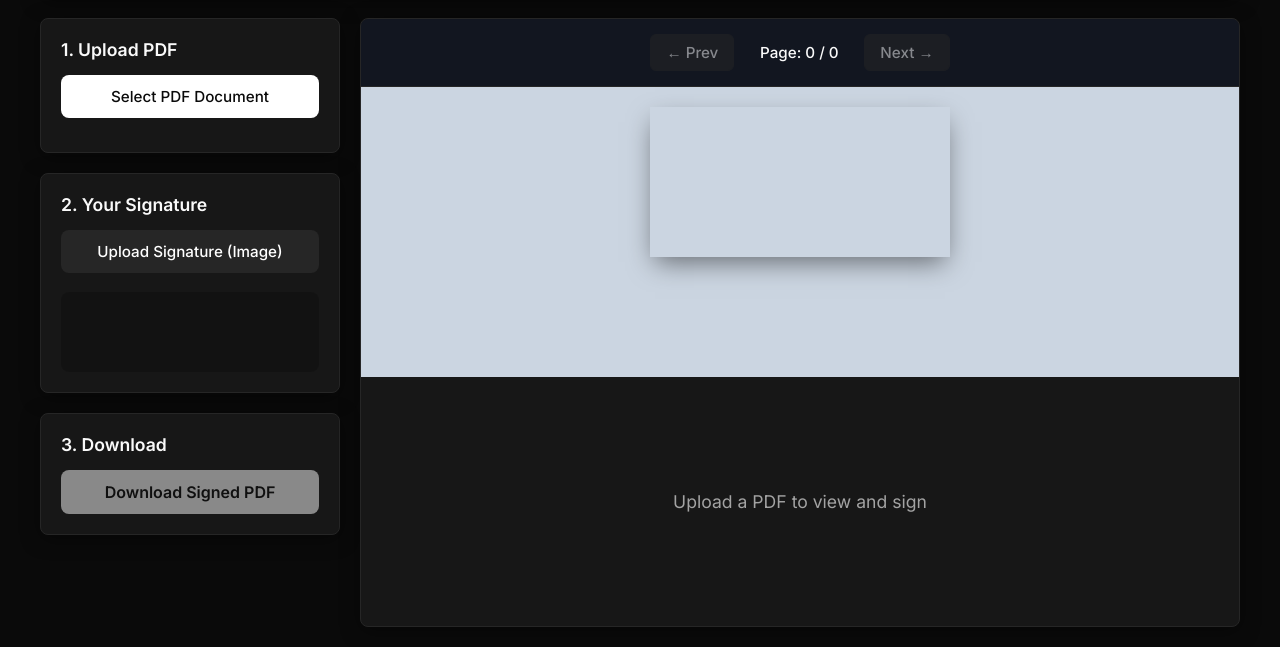
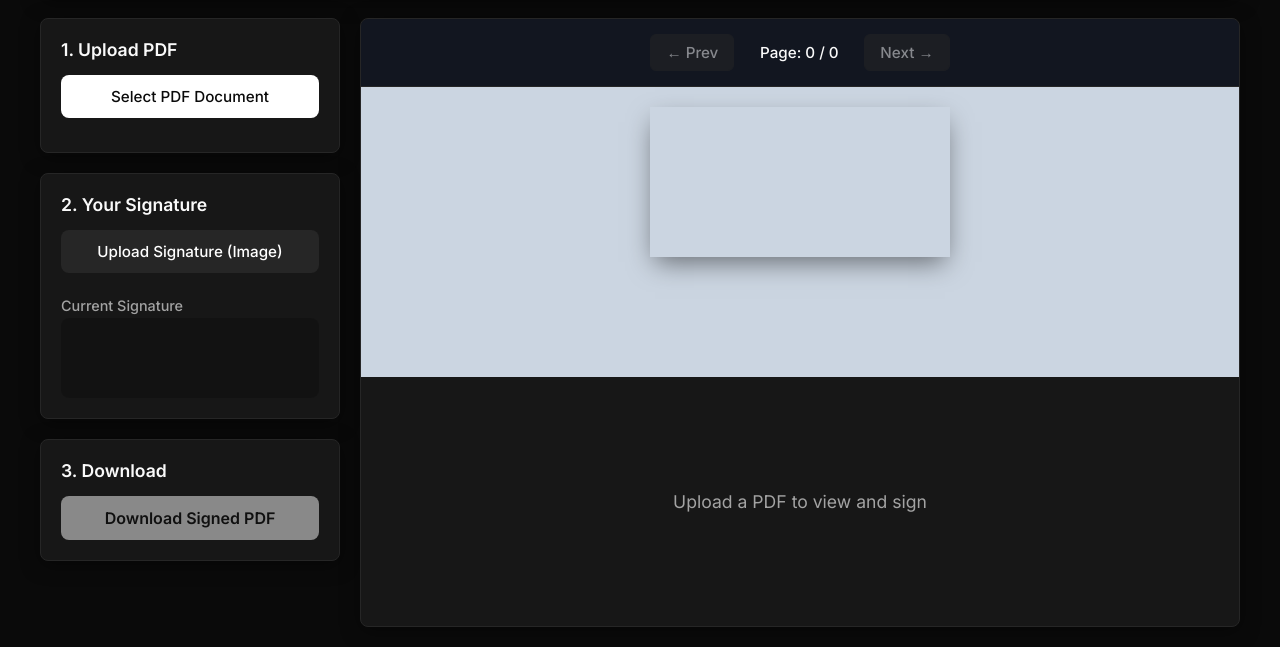
Before and after one commit to ftarulla/signati, a website built with Vite: page index.html in a window 1280 px wide. Shown: the part 153-800 px from the top of the page. Built offline with nearby package versions, Linux system fonts and the light colour scheme.

Commit message:
Fix dark mode preview

```diff
--- a/index.html
+++ b/index.html
@@ -40,6 +40,7 @@
               <label for="signature-upload" class="btn secondary-btn">Upload Signature (Image)</label>
             </div>
             <span id="signature-filename" class="filename-display"></span>
+            <h3 class="preview-label">Current Signature</h3>
             <div class="signature-preview-container">
                 <img id="signature-preview-img" alt="Signature preview" style="display: none;" />
             </div>
--- a/style.css
+++ b/style.css
@@ -204,21 +204,35 @@ body {
 }
 
 .signature-preview-container {
-  margin-top: 15px;
+  margin-top: 4px;
   text-align: center;
   background: rgba(0,0,0,0.2);
   border-radius: 8px;
   padding: 10px;
   min-height: 80px;
   display: flex;
+  flex-direction: column;
   align-items: center;
   justify-content: center;
 }
 
-.signature-preview-container img {
+.preview-label {
+  font-size: 0.9rem;
+  margin-top: 20px;
+  margin-bottom: 4px;
+  color: var(--text-muted);
+  font-weight: 500;
+  display: block;
+}
+
+#signature-preview-img {
   max-width: 100%;
-  max-height: 100px;
+  max-height: 150px;
   object-fit: contain;
+  background-color: #ffffff;
+  border-radius: 4px;
+  padding: 10px;
+  box-shadow: 0 2px 8px rgb(0 0 0 / 0.1);
 }
 
 .viewer-panel {
```
